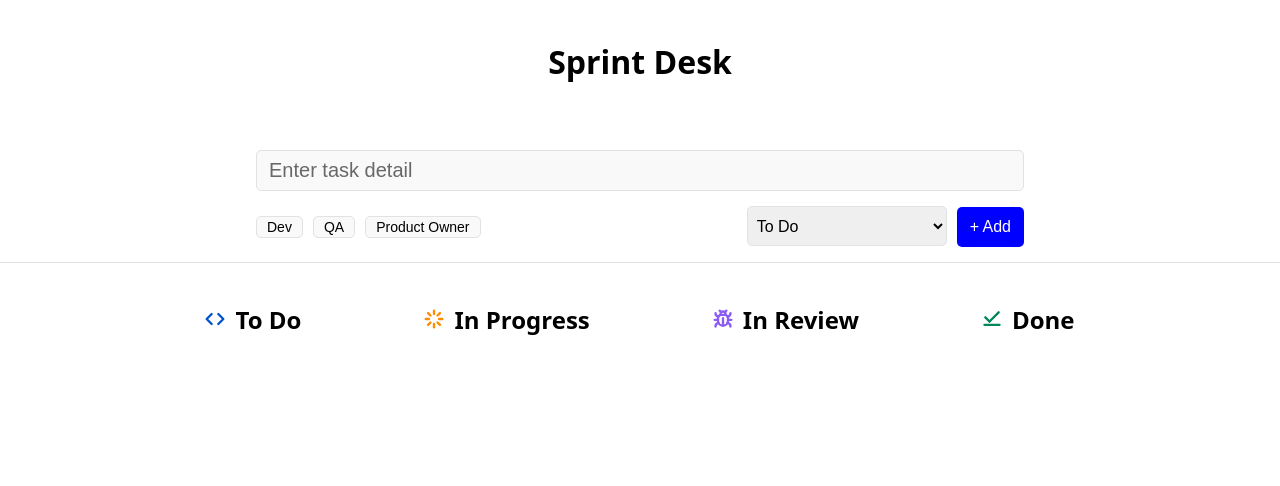
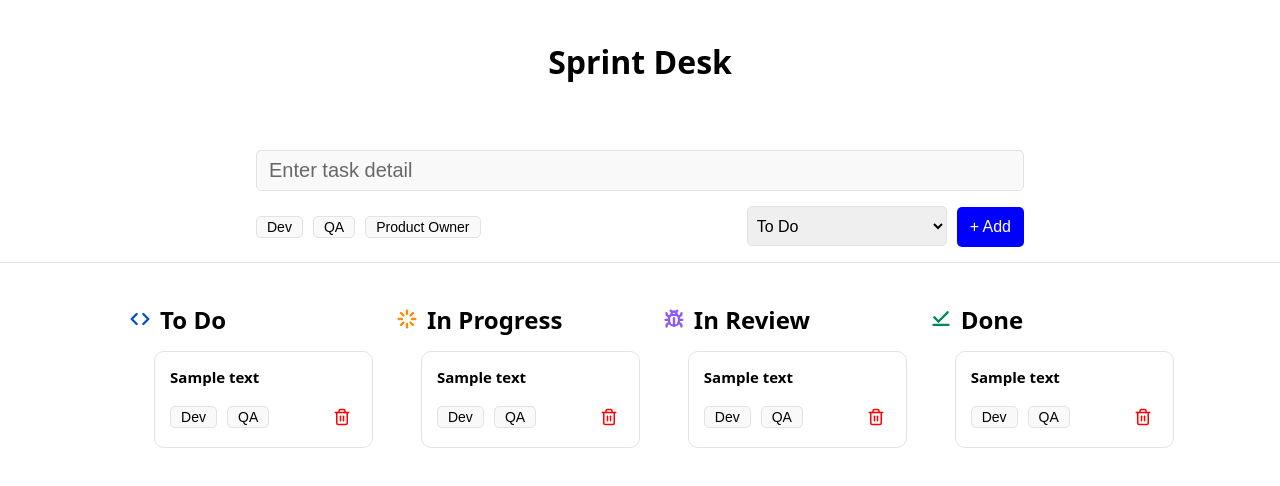
Before and after one commit to nesarikartejas10/jira-board, a React (Vite) app: page / in a window 1280 px wide. Shown: the top 486 px of the page. Built offline with nearby package versions, Linux system fonts and the light colour scheme.

Commit message:
add TaskCard component with tags and delete button UI

```diff
--- /dev/null
+++ b/src/components/task-card/TaskCard.css
@@ -0,0 +1,39 @@
+.task_card {
+  width: 100%;
+  border: 1px solid #dfe3e6;
+  border-radius: 10px;
+  padding: 15px;
+  margin: 15px 24px;
+}
+
+.task_text {
+  font-size: 15px;
+  font-weight: 600;
+  margin-bottom: 15px;
+}
+
+.task_delete {
+  width: 30px;
+  height: 30px;
+  border-radius: 100%;
+  display: flex;
+  justify-content: center;
+  align-items: center;
+  transition: all 0.3s ease-in;
+  cursor: pointer;
+}
+
+.task_delete:hover {
+  background-color: #ebebeb;
+}
+
+.trash_icon {
+  width: 18px;
+  color: red;
+}
+
+.task_card_bottom {
+  display: flex;
+  align-items: center;
+  justify-content: space-between;
+}
--- /dev/null
+++ b/src/components/task-card/TaskCard.jsx
@@ -0,0 +1,23 @@
+import "./TaskCard.css";
+
+import { Trash2 } from "lucide-react";
+import Tag from "../tag/Tag";
+
+const TaskCard = () => {
+  return (
+    <article className="task_card">
+      <p className="task_text">Sample text</p>
+      <div className="task_card_bottom">
+        <div className="task_card_tags">
+          <Tag tagName="Dev" />
+          <Tag tagName="QA" />
+        </div>
+        <div className="task_delete">
+          <Trash2 className="trash_icon" />
+        </div>
+      </div>
+    </article>
+  );
+};
+
+export default TaskCard;
--- a/src/components/task-column/TaskColumn.jsx
+++ b/src/components/task-column/TaskColumn.jsx
@@ -1,3 +1,4 @@
+import TaskCard from "../task-card/TaskCard";
 import "./TaskColumn.css";
 
 const TaskColumn = ({ title, Icon, color }) => {
@@ -7,6 +8,8 @@ const TaskColumn = ({ title, Icon, color }) => {
         <Icon size={20} strokeWidth={2.8} color={color} />
         <h2>{title}</h2>
       </div>
+
+      <TaskCard />
     </section>
   );
 };
```
